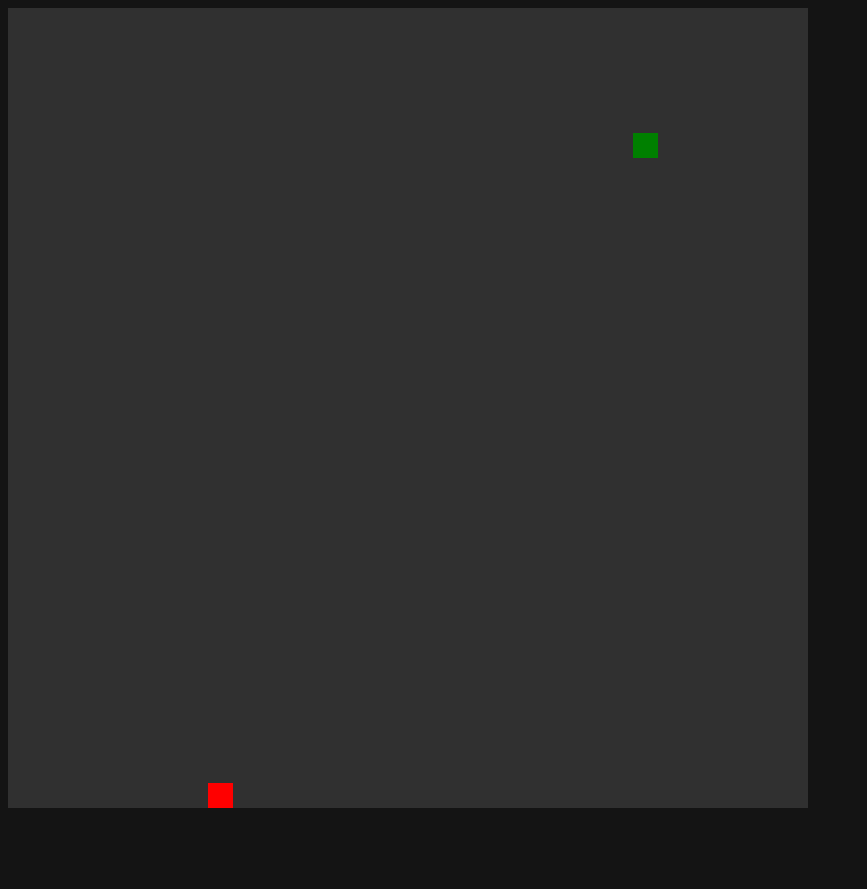
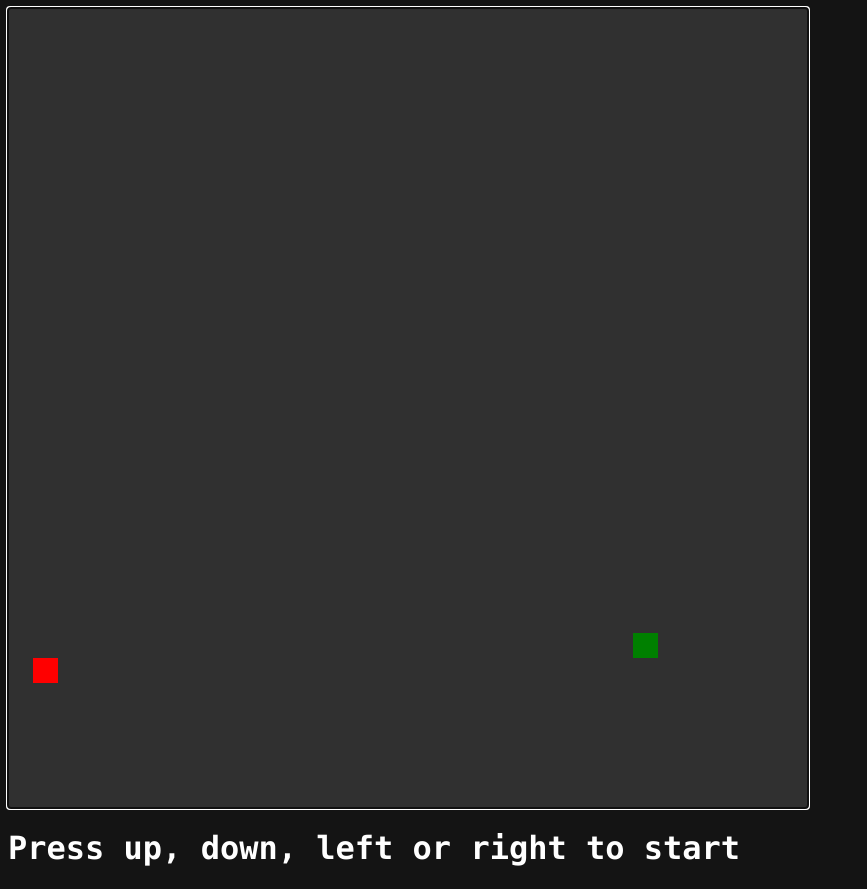
Before and after one commit to p-obrthr/Snake, a website with bundled scripts: page index.html in a window 1280 px wide. Shown: the whole page, without its empty margins (0-867 px from the left). Before the commit the page ends 816 px from the top, so only its background shows below. Built offline with nearby package versions, Linux system fonts and the light colour scheme.

Commit message:
implement final stuff & refactoring

```diff
--- a/index.html
+++ b/index.html
@@ -8,5 +8,6 @@
     <body>
         <canvas id="app" tabindex="1"></canvas>
         <script src="main.js"></script>
+        <h1 id="startText">Press up, down, left or right to start</h1>
     </body>
 </html>
--- a/main.css
+++ b/main.css
@@ -1,3 +1,5 @@
 body {
     background-color: #141414;
+    font-family: "Menlo", monospace;
+    color: white;
 }
--- a/main.ts
+++ b/main.ts
@@ -1,17 +1,18 @@
 class Board {
+    app;
     canvas;
     ctx;
     static CELL_SIZE: number;
     static BOARD_SIZE = 32;
 
     constructor(canvasId: string) {
-        this.canvas = document.getElementById(canvasId) as HTMLCanvasElement;
+        this.app = document.getElementById(canvasId);
+
+        this.canvas = this.app as HTMLCanvasElement;
         if (!this.canvas) throw new Error(`cavas err with id ${canvasId} not found`);
-
         this.canvas.width = 800;
         this.canvas.height = this.canvas.width;
         Board.CELL_SIZE = this.canvas.width / Board.BOARD_SIZE;
-
         this.ctx = this.canvas.getContext("2d") as CanvasRenderingContext2D;
         if (!this.ctx) throw new Error('could not initialize 2D context');
 
@@ -29,65 +30,84 @@ class Board {
     }
 }
 
-class Snake {
-    x: number;
-    y: number;
+class GameObject {
     board;
-    body;
+    x;
+    y;
+    color;
+
+    constructor(board: Board, color: string) {
+        this.board = board
+        this.x = Math.floor(Math.random() * Board.BOARD_SIZE) * Board.CELL_SIZE;
+        this.y = Math.floor(Math.random() * Board.BOARD_SIZE) * Board.CELL_SIZE;
+        this.color = color;
+        this.init()
+    }
+
+    init() {
+        this.draw();
+    }
+
+    draw() {
+        this.board.draw(this.x, this.y, this.color);
+    }
+}
+
+class Snake extends GameObject{
+    body: { x: number, y: number}[] = [];
     direction;
 
     constructor(board: Board) {
-        this.board = board;
-        this.body = [];
-        this.direction = 38;
-        this.x = Math.floor(Math.random() * Board.BOARD_SIZE) * Board.CELL_SIZE;
-        this.y = Math.floor(Math.random() * Board.BOARD_SIZE) * Board.CELL_SIZE;
+        super(board, 'green')
         this.body.push({ x: this.x, y: this.y });
-        this.board.draw(this.x, this.y, 'green');
+        this.direction = 0;
     }
 
     setDirection(newDirection: number) {
+        if(this.body.length > 1 && Math.abs(newDirection - this.direction) === 2)
+            return;
         this.direction = newDirection;
     }
 
     move() {
-        const [dx, dy] = Game.keys[this.direction];
+        const directionKey = Game.keys[this.direction];
+        if (!directionKey) return false;
+
+        const [dx, dy] = directionKey;
         this.x += dx * Board.CELL_SIZE;
         this.y += dy * Board.CELL_SIZE;
 
-        if (this.isCollision()) {
-            return false;
-        }
+        if (this.checkCollision()) return false;
 
-        this.board.draw(this.x, this.y, 'green');
+        this.draw();
         this.body.unshift({ x: this.x, y: this.y });
 
         return true;
     }
 
-    isCollision() {
+    checkCollision() {
         return (
-            this.x < 0 || this.y < 0 ||
-            this.x >= this.board.canvas.width || this.y >= this.board.canvas.height
+            // collision with wall
+            this.x < 0 ||
+            this.y < 0 ||
+            this.x >= this.board.canvas.width ||
+            this.y >= this.board.canvas.height ||
+            // collision own body
+            this.body.some(pair => pair.x === this.x && pair.y === this.y)
         );
     }
 }
 
-class Apple{
-    x: number = 0;
-    y: number = 0;
-    board;
+class Apple extends GameObject{
 
     constructor(board: Board) {
-        this.board = board;
-        this.spawn();
+        super(board, 'red')
     }
 
     spawn() {
-        console.log('draw apple');
         this.x = Math.floor(Math.random() * Board.BOARD_SIZE) * Board.CELL_SIZE;
         this.y = Math.floor(Math.random() * Board.BOARD_SIZE) * Board.CELL_SIZE;
-        this.board.draw(this.x, this.y, 'red');
+        this.draw();
     }
 
 }
@@ -115,16 +135,20 @@ class Game {
     }
 
     init() {
+        this.board.canvas.focus();
         this.board.canvas.addEventListener('keydown', (e) => {
+
+            if(!(e.keyCode in Game.keys)) return
             this.player.setDirection(e.keyCode);
+            if(!this.isRunning) this.run();
         });
-        this.run();
     }
 
 
     async run() {
+        const startText = document.getElementById('startText');
+        if(startText) startText.innerText = '';
         const sleep = (ms: number) => new Promise((resolve) => setTimeout(resolve, ms));
-        await sleep(1000);
         this.isRunning = true;
         while (this.isRunning) {
             if (!this.player.move()) {
```
